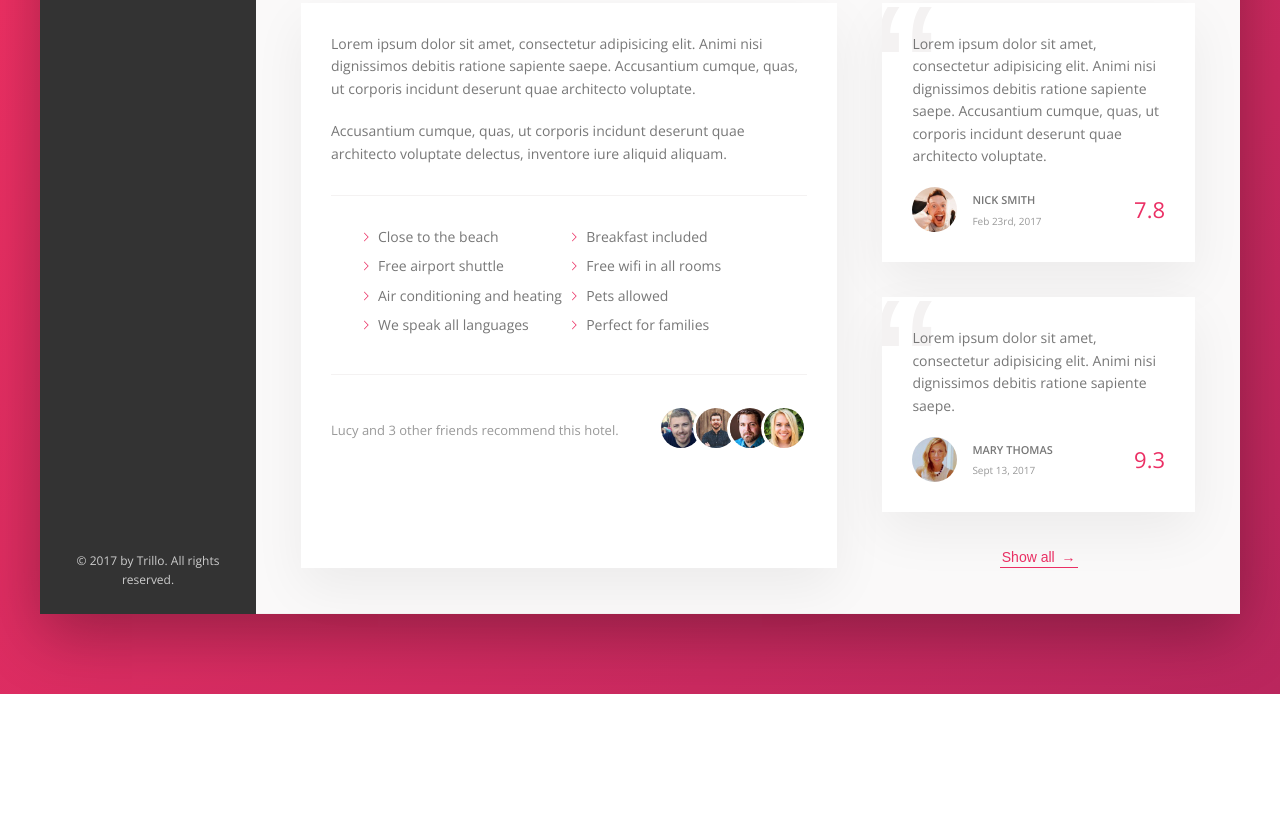
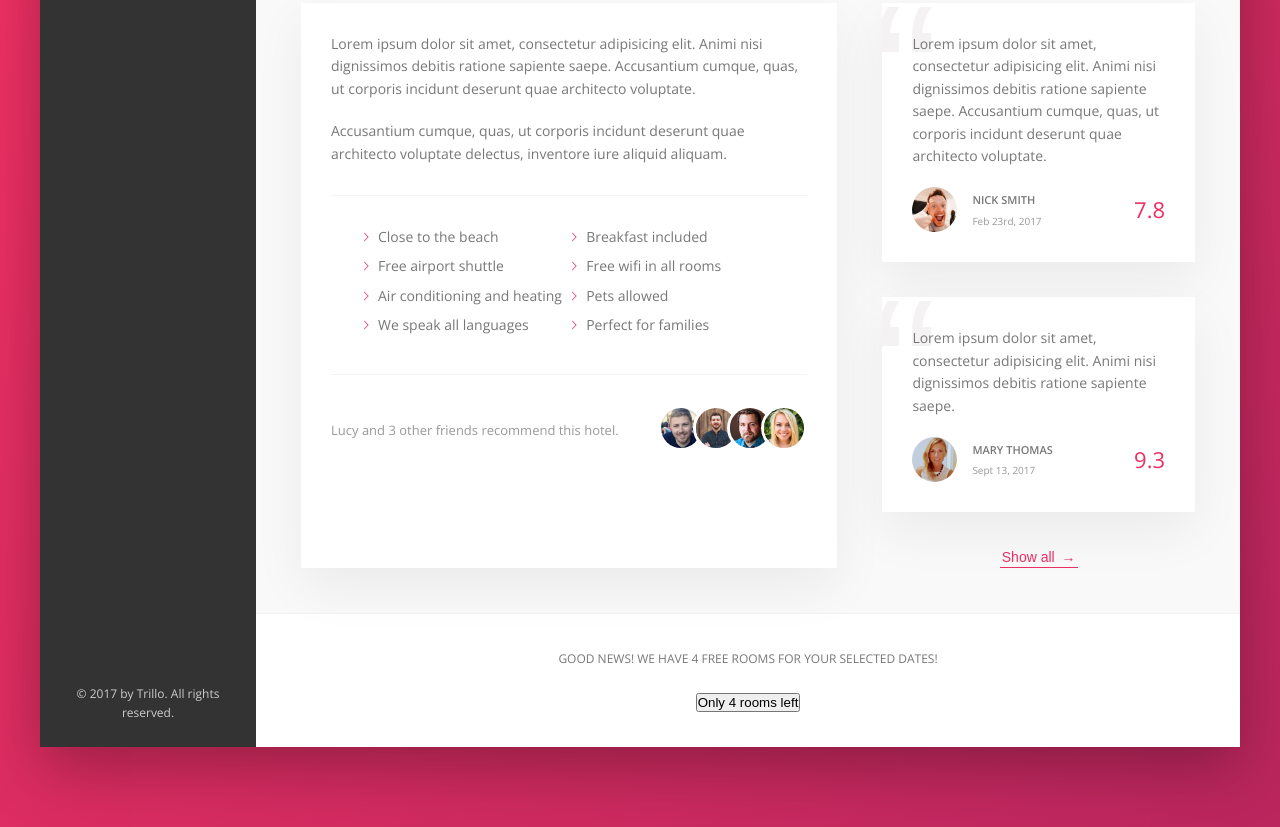
Before and after one commit to AlexJHand/Udemy_Trillo, a plain HTML site: page index.html in a window 1280 px wide. Shown: the part 644-1471 px from the top of the page. Before the commit the page ends 1338 px from the top, so only its background shows below. Drawn offline with nearby package versions, Linux system fonts and the light colour scheme.

Commit message:
Call to action section added

```diff
--- a/css/style.css
+++ b/css/style.css
@@ -389,3 +389,12 @@ body {
     color: var(--color-grey-light-2);
     font-family: sans-serif;
     z-index: 1; }
+
+.cta {
+  padding: 3.5rem 0;
+  text-align: center; }
+  .cta__book-now {
+    font-size: 1.2rem;
+    font-weight: 300;
+    text-transform: uppercase;
+    margin-bottom: 2.5rem; }
--- a/index.html
+++ b/index.html
@@ -185,6 +185,13 @@
                             </figure>
                             <button class="btn-inline">Show all <span>&rarr;</span></button>
                         </div>
+
+                    </div>
+                    <div class="cta">
+                        <h2 class="cta__book-now">Good news! We have 4 free rooms for your selected dates!</h2>
+                        <button class="btn">
+                            Only 4 rooms left
+                        </button>
                     </div>
                 </main>
             </div>
--- a/sass/_components.scss
+++ b/sass/_components.scss
@@ -441,3 +441,17 @@
         z-index: 1;
     }
 }
+
+//////////////////////////////
+// CALL TO ACTION
+.cta {
+    padding: 3.5rem 0;
+    text-align: center;
+
+    &__book-now {
+        font-size: 1.2rem;
+        font-weight: 300;
+        text-transform: uppercase;
+        margin-bottom: 2.5rem;
+    }
+}
```
